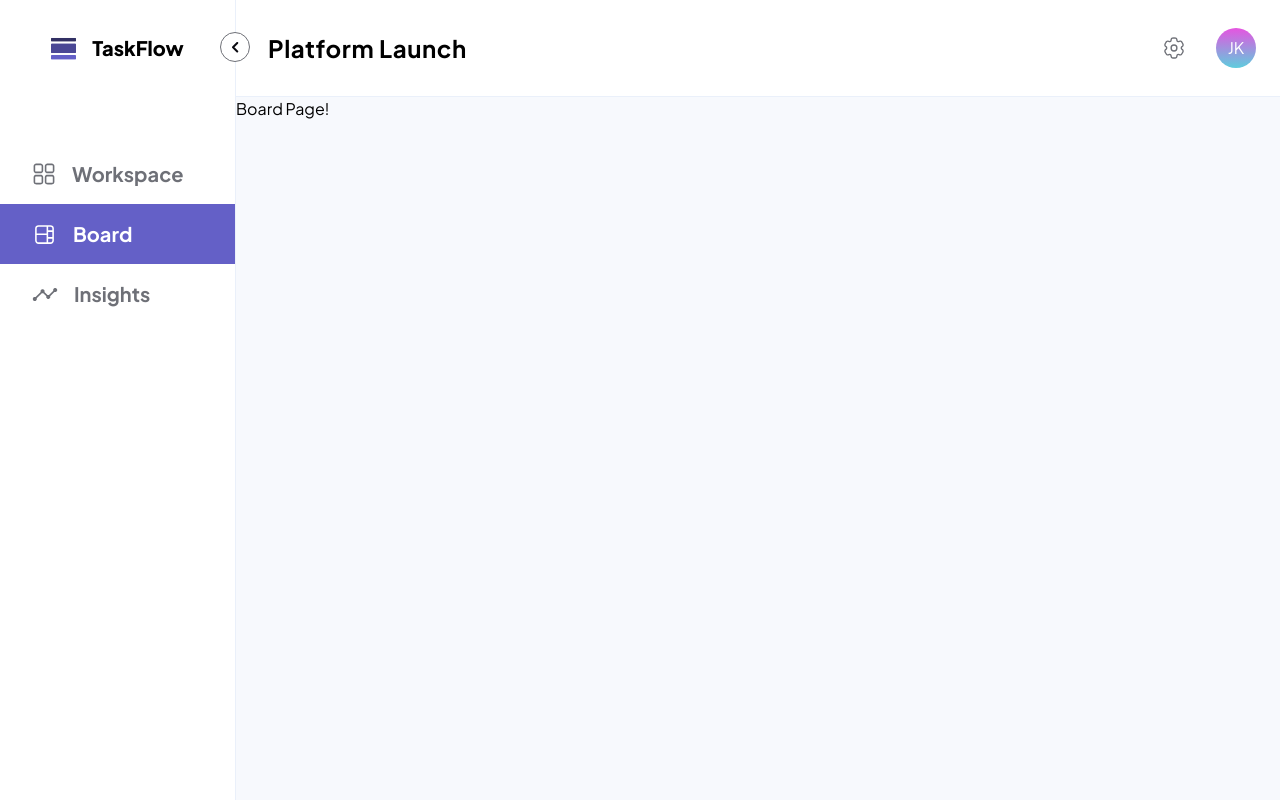
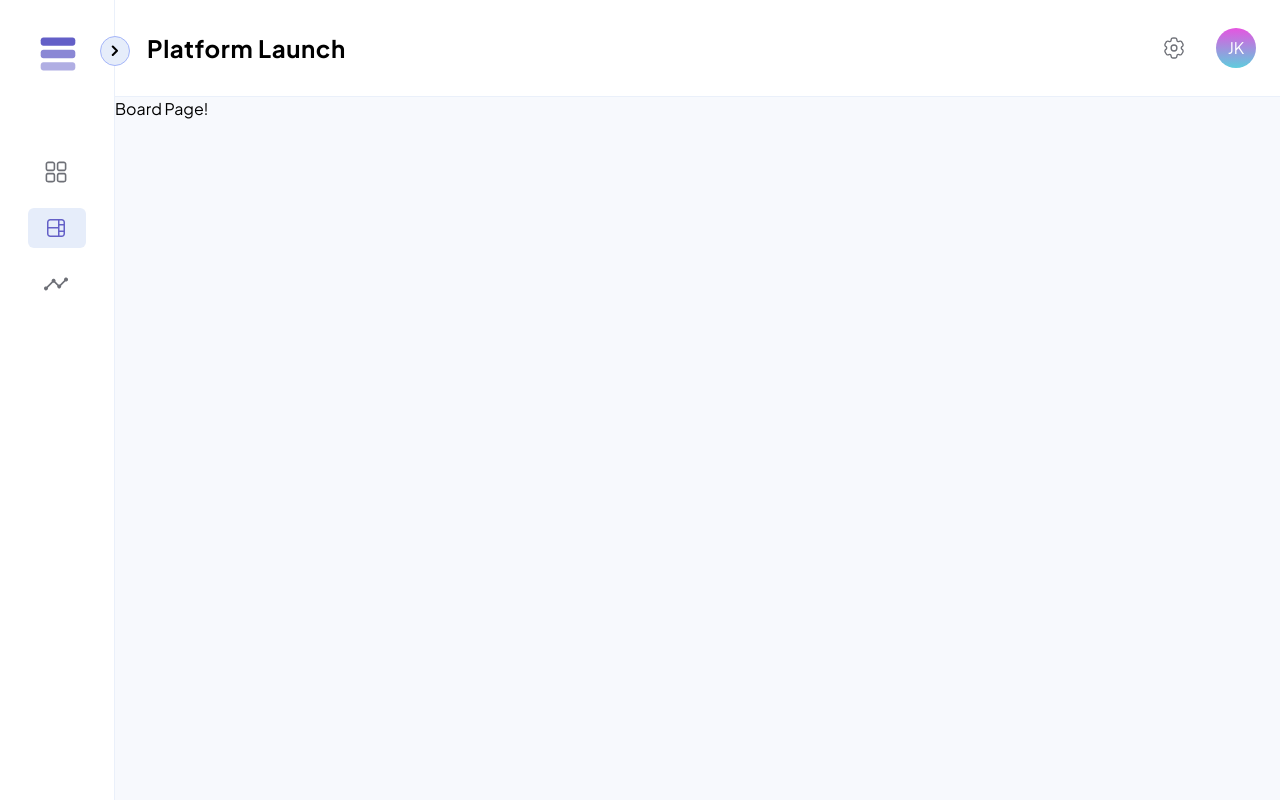
Before and after one commit to jkellerman/TaskFlow, a Next.js app: page /board in a window 1280 px wide. Built offline with nearby package versions, Linux system fonts and the light colour scheme.

Commit message:
refactor: completely change sidenav UI

```diff
--- a/app/(dashboard)/layout.tsx
+++ b/app/(dashboard)/layout.tsx
@@ -7,12 +7,14 @@ export default function RootLayout({
 	children: React.ReactNode;
 }>) {
 	return (
-		<div className="relative flex h-screen  flex-col">
-			<Header />
-			<main className="flex h-full bg-secondary-lighter dark:bg-tertiary">
-				<SideNav />
-				<div className="w-full border-t border-border">{children}</div>
-			</main>
+		<div className="relative flex h-screen">
+			<SideNav />
+			<div className="flex h-full flex-1 flex-col">
+				<Header />
+				<main className="flex-1 bg-secondary-lighter dark:bg-tertiary">
+					<div className=" border-t border-border">{children}</div>
+				</main>
+			</div>
 		</div>
 	);
 }
--- a/app/globals.css
+++ b/app/globals.css
@@ -39,10 +39,12 @@
 		--secondary: 219 63% 98%;
 		--secondary-lighter: 219 60% 98%;
 		--secondary-darker: 228 88% 81%;
+		--secondary-medium: 219 65% 94%;
 
 		--tertiary: 240 14% 8%;
 		--tertiary-lighter: 240 7% 15%;
 		--tertiary-darker: 240 22% 5%;
+		--tertiary-medium: 240 7% 12%;
 
 		--text-color: 225 4% 45%;
 	}
@@ -77,6 +79,7 @@
 
 @layer base {
 	body {
+		/* @apply transition-colors duration-500; */
 		@apply bg-background;
 	}
 }
--- a/app/layout.tsx
+++ b/app/layout.tsx
@@ -19,7 +19,7 @@ export default function RootLayout({
 }>) {
 	return (
 		<html lang="en" suppressHydrationWarning>
-			<body className={`${jakarta.className} bg-background antialiased`}>
+			<body className={`${jakarta.className} antialiased`}>
 				<ThemeProvider attribute="class" defaultTheme="system" enableSystem>
 					{children}
 				</ThemeProvider>
--- a/components/ui/header.tsx
+++ b/components/ui/header.tsx
@@ -5,9 +5,6 @@ import Logo from "./logo";
 export default function Header() {
 	return (
 		<header className="flex">
-			<div className="flex min-w-[115px] items-center justify-center gap-4 border-r border-border text-xl font-extrabold lg:min-w-[236px] lg:after:gap-1 lg:after:content-['TaskFlow']">
-				<Logo />
-			</div>
 			<div className="flex w-full items-center ">
 				<div className="flex w-full items-center justify-between py-7 pl-8 pr-6 dark:bg-tertiary">
 					<h1 className="w-2/4 truncate font-bold tracking-wide sm:w-4/5 sm:text-2xl">Platform Launch</h1>
--- a/components/ui/logo.tsx
+++ b/components/ui/logo.tsx
@@ -1,79 +1,31 @@
-export default function Logo() {
+interface LogoProps {
+	className?: string;
+}
+
+export default function Logo({ className }: LogoProps) {
 	return (
 		<svg
+			width="26"
+			height="25"
+			viewBox="0 0 26 25"
+			fill="none"
 			xmlns="http://www.w3.org/2000/svg"
-			width="25"
-			zoomAndPan="magnify"
-			viewBox="0 0 375 374.999991"
-			height="25"
-			preserveAspectRatio="xMidYMid meet"
-			version="1.0"
+			className={className}
 		>
-			<defs>
-				<clipPath id="60c7e3f7ec">
-					<path d="M 0 25.832031 L 375 25.832031 L 375 87.292969 L 0 87.292969 Z M 0 25.832031 " clipRule="nonzero" />
-				</clipPath>
-				<clipPath id="22f307f5e3">
 			<path
-						d="M 17.25 25.832031 L 357.75 25.832031 C 362.324219 25.832031 366.710938 27.652344 369.949219 30.886719 C 373.183594 34.121094 375 38.507812 375 43.082031 L 375 70.042969 C 375 74.617188 373.183594 79.007812 369.949219 82.242188 C 366.710938 85.476562 362.324219 87.292969 357.75 87.292969 L 17.25 87.292969 C 12.675781 87.292969 8.289062 85.476562 5.050781 82.242188 C 1.816406 79.007812 0 74.617188 0 70.042969 L 0 43.082031 C 0 38.507812 1.816406 34.121094 5.050781 30.886719 C 8.289062 27.652344 12.675781 25.832031 17.25 25.832031 Z M 17.25 25.832031 "
-						clipRule="nonzero"
+				d="M25.5 4.5V2.5C25.5 1.39543 24.6046 0.5 23.5 0.5L2.5 0.5C1.39543 0.5 0.5 1.39543 0.5 2.5V4.5C0.5 5.60457 1.39543 6.5 2.5 6.5L23.5 6.5C24.6046 6.5 25.5 5.60457 25.5 4.5Z"
+				fill="#635FC7"
 			/>
-				</clipPath>
-				<clipPath id="ebfb91fdc7">
 			<path
-						d="M 0 109.445312 L 375 109.445312 L 375 259.519531 L 0 259.519531 Z M 0 109.445312 "
-						clipRule="nonzero"
+				opacity="0.75"
+				d="M25.5 13.5V11.5C25.5 10.3954 24.6046 9.5 23.5 9.5L2.5 9.5C1.39543 9.5 0.5 10.3954 0.5 11.5V13.5C0.5 14.6046 1.39543 15.5 2.5 15.5L23.5 15.5C24.6046 15.5 25.5 14.6046 25.5 13.5Z"
+				fill="#635FC7"
 			/>
-				</clipPath>
-				<clipPath id="fde5975c2f">
 			<path
-						d="M 17.25 109.445312 L 357.75 109.445312 C 362.324219 109.445312 366.710938 111.265625 369.949219 114.5 C 373.183594 117.734375 375 122.121094 375 126.695312 L 375 242.269531 C 375 246.84375 373.183594 251.230469 369.949219 254.464844 C 366.710938 257.699219 362.324219 259.519531 357.75 259.519531 L 17.25 259.519531 C 12.675781 259.519531 8.289062 257.699219 5.050781 254.464844 C 1.816406 251.230469 0 246.84375 0 242.269531 L 0 126.695312 C 0 122.121094 1.816406 117.734375 5.050781 114.5 C 8.289062 111.265625 12.675781 109.445312 17.25 109.445312 Z M 17.25 109.445312 "
-						clipRule="nonzero"
+				opacity="0.5"
+				d="M25.5 22.5V20.5C25.5 19.3954 24.6046 18.5 23.5 18.5L2.5 18.5C1.39543 18.5 0.5 19.3954 0.5 20.5V22.5C0.5 23.6046 1.39543 24.5 2.5 24.5L23.5 24.5C24.6046 24.5 25.5 23.6046 25.5 22.5Z"
+				fill="#635FC7"
 			/>
-				</clipPath>
-				<clipPath id="c143f05d16">
-					<path
-						d="M 0 282.019531 L 375 282.019531 L 375 357.019531 L 0 357.019531 Z M 0 282.019531 "
-						clipRule="nonzero"
-					/>
-				</clipPath>
-				<clipPath id="06e8d8f4fd">
-					<path
-						d="M 17.25 282.019531 L 357.75 282.019531 C 362.324219 282.019531 366.710938 283.835938 369.949219 287.070312 C 373.183594 290.304688 375 294.691406 375 299.269531 L 375 339.769531 C 375 344.34375 373.183594 348.730469 369.949219 351.964844 C 366.710938 355.199219 362.324219 357.019531 357.75 357.019531 L 17.25 357.019531 C 12.675781 357.019531 8.289062 355.199219 5.050781 351.964844 C 1.816406 348.730469 0 344.34375 0 339.769531 L 0 299.269531 C 0 294.691406 1.816406 290.304688 5.050781 287.070312 C 8.289062 283.835938 12.675781 282.019531 17.25 282.019531 Z M 17.25 282.019531 "
-						clipRule="nonzero"
-					/>
-				</clipPath>
-			</defs>
-			<g clip-path="url(#60c7e3f7ec)">
-				<g clip-path="url(#22f307f5e3)">
-					<path
-						fill="#323064"
-						d="M 0 25.832031 L 375.003906 25.832031 L 375.003906 87.292969 L 0 87.292969 Z M 0 25.832031 "
-						fillOpacity="1"
-						fillRule="nonzero"
-					/>
-				</g>
-			</g>
-			<g clip-path="url(#ebfb91fdc7)">
-				<g clip-path="url(#fde5975c2f)">
-					<path
-						fill="#4a4795"
-						d="M 0 109.445312 L 375.175781 109.445312 L 375.175781 259.519531 L 0 259.519531 Z M 0 109.445312 "
-						fillOpacity="1"
-						fillRule="nonzero"
-					/>
-				</g>
-			</g>
-			<g clip-path="url(#c143f05d16)">
-				<g clip-path="url(#06e8d8f4fd)">
-					<path
-						fill="#635fc7"
-						d="M 0 282.019531 L 375 282.019531 L 375 357.019531 L 0 357.019531 Z M 0 282.019531 "
-						fillOpacity="1"
-						fillRule="nonzero"
-					/>
-				</g>
-			</g>
 		</svg>
 	);
 }
--- a/components/ui/nav-links.tsx
+++ b/components/ui/nav-links.tsx
@@ -21,41 +21,31 @@ export default function NavLinks({ isExpanded }: NavLinksProps) {
 	const pathname = usePathname();
 
 	return (
-		<ul className=" flex w-full flex-col items-center ">
+		<nav>
+			<ul className="text-text">
 				{Links.map((link, i) => (
 					<li
 						key={i}
-					className={clsx("relative w-full ", {
-						"lg:bg-primary": pathname === link.href,
-						"lg:hover:bg-secondary-darker lg:hover:transition lg:dark:hover:bg-secondary lg:hover:[&>a]:text-primary lg:dark:hover:[&>a]:text-primary":
+						className={clsx(`relative mb-4 flex items-center rounded-md`, {
+							"bg-secondary-medium text-primary dark:bg-tertiary-medium dark:text-white": pathname === link.href,
+							"hover:bg-secondary hover:text-primary dark:hover:bg-tertiary-lighter dark:hover:text-white":
 								pathname !== link.href,
 						})}
 					>
-					{isExpanded && (
 						<Link
 							href={link.href}
-							className={clsx(
-								" flex w-full items-center justify-center py-4 text-xl font-bold text-text transition  lg:justify-start lg:gap-4 lg:pl-8",
-								{
-									" text-white": pathname === link.href,
-								}
-							)}
+							className="flex items-center gap-x-3 px-4 py-2 after:absolute after:h-full after:w-full after:content-['']"
 						>
-							<span>
-								<Icons
-									icon={link.icon}
-									className={clsx({
-										" h-6 w-6": link.icon === "Dashboard",
-										" h-[25px] w-[25px]": link.icon === "Board",
-										" h-[13px] w-[26px]": link.icon === "Analytics",
-									})}
-								/>
+							<Icons icon={link.icon} className="h-6 w-6" />
+							<span
+								className={`text-tertiary-dark origin-left  font-medium transition-transform duration-500  ${!isExpanded && "scale-0"}`}
+							>
+								{link.name}
 							</span>
-							<span className="hidden lg:inline-block">{link.name}</span>
 						</Link>
-					)}
 					</li>
 				))}
 			</ul>
+		</nav>
 	);
 }
--- a/components/ui/side-nav.tsx
+++ b/components/ui/side-nav.tsx
@@ -5,32 +5,42 @@ import { useState } from "react";
 import clsx from "clsx";
 
 import Icons from "./icons";
+import Logo from "./logo";
 import NavLinks from "./nav-links";
 
 export default function SideNav() {
-	const [isExpanded, setIsExpanded] = useState(true);
+	const [isExpanded, setIsExpanded] = useState(false);
 
 	const handleClick = () => {
 		setIsExpanded((prev) => !prev);
 	};
 	return (
-		<>
+		<div
+			className={`relative h-screen border-r border-border bg-white p-7 pt-9 transition-width duration-500 dark:bg-tertiary-darker ${isExpanded ? "w-60" : " w-[115px]"}`}
+		>
 			<button
 				onClick={handleClick}
-				className="absolute left-[100px] top-8 flex min-h-[30px] min-w-[30px] items-center justify-center rounded-full border border-text bg-background text-white hover:border-primary hover:bg-secondary-darker hover:transition dark:hover:bg-tertiary-lighter lg:left-[220px]"
+				className={clsx(
+					"absolute -right-4 top-9 hidden h-[30px] w-[30px] items-center justify-center rounded-full border border-secondary-darker bg-secondary-medium hover:border-primary hover:bg-secondary-darker hover:transition-colors dark:border-text dark:bg-tertiary-darker dark:hover:bg-tertiary-lighter lg:flex",
+					{
+						"rotate-180 transition-transform duration-500": !isExpanded,
+					}
+				)}
 			>
-				<Icons icon="ChevronLeft" className=" text-tertiary-darker dark:text-white" />
+				<Icons icon="ChevronLeft" />
 			</button>
-			<div
-				className={clsx("relative border-r border-border bg-background transition-all  lg:pt-12", {
-					"w-0 min-w-0 border-none": !isExpanded,
-					"w-[115px] min-w-[115px] lg:w-[236px] lg:min-w-[236px]": isExpanded,
-				})}
-			>
-				<div className="flex h-full flex-col items-center ">
-					<NavLinks isExpanded={isExpanded} />
+			<div className="mb-20 flex items-center gap-x-4">
+				<div className="pl-3">
+					<Logo className="h-9 w-9" />
 				</div>
+
+				<span
+					className={`text-tertiary-dark origin-left text-xl font-bold transition-transform duration-500 dark:text-white ${!isExpanded && "scale-0"}`}
+				>
+					TaskFlow
+				</span>
 			</div>
-		</>
+			<NavLinks isExpanded={isExpanded} />
+		</div>
 	);
 }
--- a/tailwind.config.ts
+++ b/tailwind.config.ts
@@ -23,11 +23,13 @@ module.exports = {
 					DEFAULT: "hsl(var(--secondary))",
 					lighter: "hsl(var(--secondary-lighter))",
 					darker: "hsl(var(--secondary-darker))",
+					medium: "hsl(var(--secondary-medium))",
 				},
 				tertiary: {
 					DEFAULT: "hsl(var(--tertiary))",
 					lighter: "hsl(var(--tertiary-lighter))",
 					darker: "hsl(var(--tertiary-darker))",
+					medium: "hsl(var(--tertiary-medium))",
 				},
 				today: {
 					DEFAULT: "hsl(var(--today-text))",
@@ -50,6 +52,10 @@ module.exports = {
 					border: "hsl(var(--past-date-border))",
 				},
 			},
+
+			transitionProperty: {
+				width: "width",
+			},
 		},
 	},
 	plugins: [],
```
Lines whose indentation alone changed are shown as unchanged.
